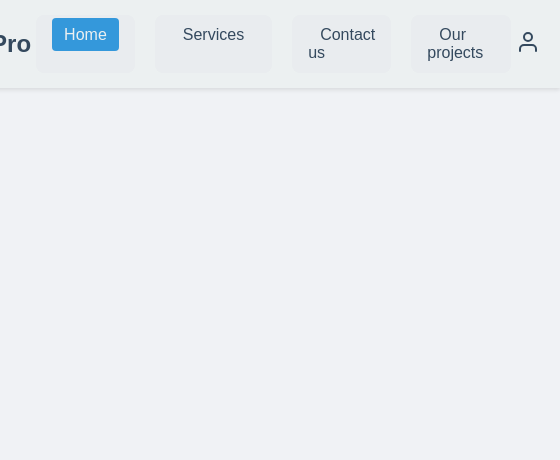
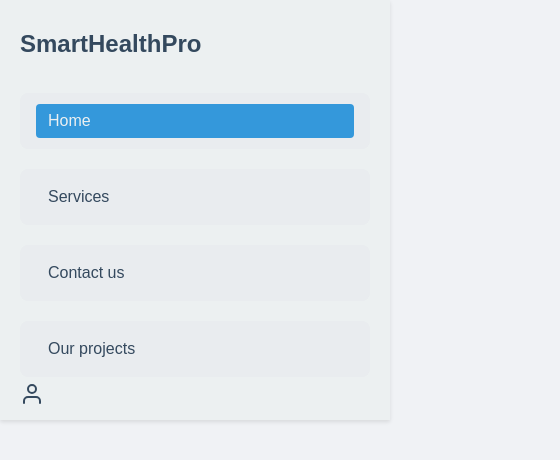
Before and after one commit to hassaan871/smarthealthpro-web, a React (Create React App) app: page /doctorpanel in a window 390 px wide. Shown: the top 460 px of the page, 560 px wide, since content can reach past the window. Built offline with nearby package versions, Linux system fonts and the light colour scheme.

Commit message:
Navbar Completed

```diff
--- a/src/components/Navbar/Nav.css
+++ b/src/components/Navbar/Nav.css
@@ -1,25 +1,45 @@
-.nav-container {
+/* Reset body margin and padding */
+body {
+    margin: 0;
+    padding: 0;
+    font-family: Arial, sans-serif;
+  }
+
+  /* Ensure all elements use border-box */
+  * {
+    box-sizing: border-box;
+  }
+
+  /* Navbar container */
+  .nav-container {
     background-color: #ECF0F1;
     width: 100%;
     padding: 10px 0;
-    box-shadow: 0 2px 4px rgba(0,0,0,0.1);
+    box-shadow: 0 2px 4px rgba(0, 0, 0, 0.1);
+    /* Optional: Set fixed position to stick the navbar to the top */
+    position: fixed;
+    top: 0;
+    left: 0;
+    z-index: 1000;
   }
 
+  /* Navbar content */
   .nav-content {
     display: flex;
     justify-content: space-between;
     align-items: center;
-    max-width: 1200px;
-    margin: 0 auto;
     padding: 0 20px;
+    max-width: 100%; /* Ensure it doesn't exceed screen width */
   }
 
+  /* Navbar title */
   .nav-title {
     color: #34495E;
     font-size: 24px;
     font-weight: bold;
   }
 
+  /* Navbar list */
   .nav-list {
     display: flex;
     list-style-type: none;
@@ -27,6 +47,7 @@
     padding: 0;
   }
 
+  /* Navbar items */
   .nav-item {
     margin: 0 5px;
   }
@@ -46,6 +67,7 @@
     color: #ECF0F1;
   }
 
+  /* Navbar user icon */
   .nav-user-icon {
     color: #34495E;
     cursor: pointer;
@@ -54,3 +76,28 @@
   .nav-user-icon:hover {
     color: #3498DB;
   }
+
+  /* Media query for responsiveness */
+  @media (max-width: 768px) {
+    .nav-content {
+      flex-direction: column;
+      align-items: flex-start;
+    }
+
+    .nav-list {
+      flex-direction: column;
+      width: 100%;
+      margin-top: 10px;
+    }
+
+    .nav-item {
+      margin: 5px 0;
+      width: 100%;
+    }
+
+    .nav-item a {
+      display: block;
+      width: 100%;
+      text-align: left;
+    }
+  }
```
